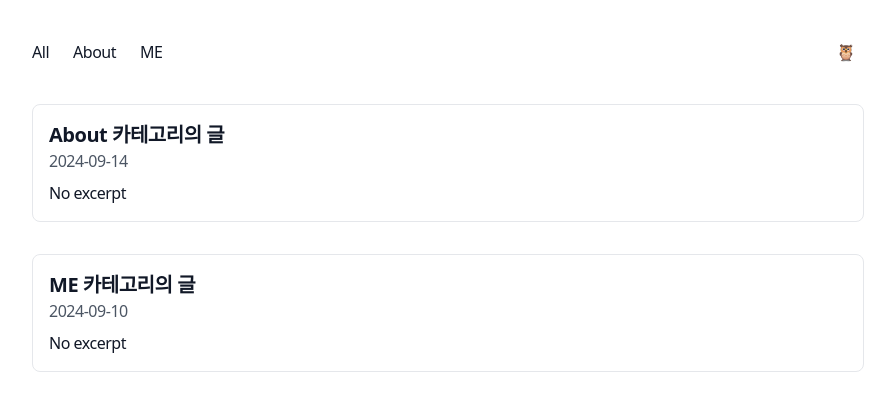
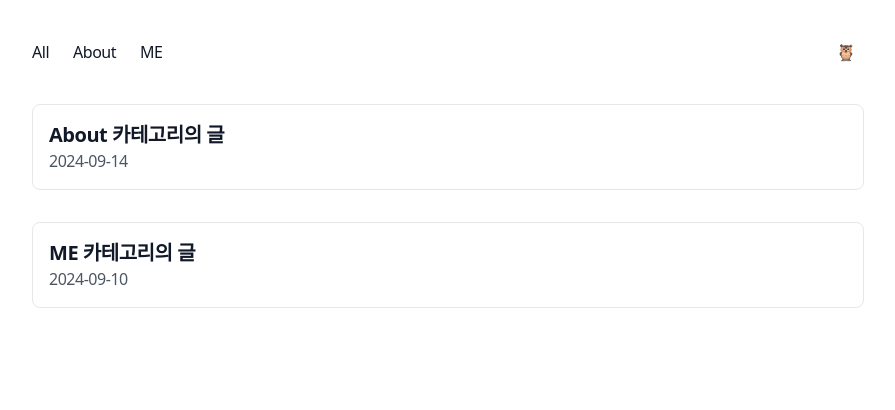
Before and after one commit to kudosmax/2024-myblog, a Next.js app: page /blog in a window 1280 px wide. Shown: the top 410 px of the page, without its empty margins (192-1087 px from the left). Built offline with nearby package versions, Linux system fonts and the light colour scheme; a web font is replaced by a local one.

Commit message:
categorizing

```diff
--- a/app/components/PostCard.tsx
+++ b/app/components/PostCard.tsx
@@ -11,7 +11,6 @@ export default function PostCard({ post }: { post: Post }) {
         {post.frontmatter.title || "Untitled"}
       </h2>
       <p className="text-gray-600">{post.frontmatter.date || "No date"}</p>
-      <p className="mt-2">{post.frontmatter.excerpt || "No excerpt"}</p>
     </div>
   );
 }
```
